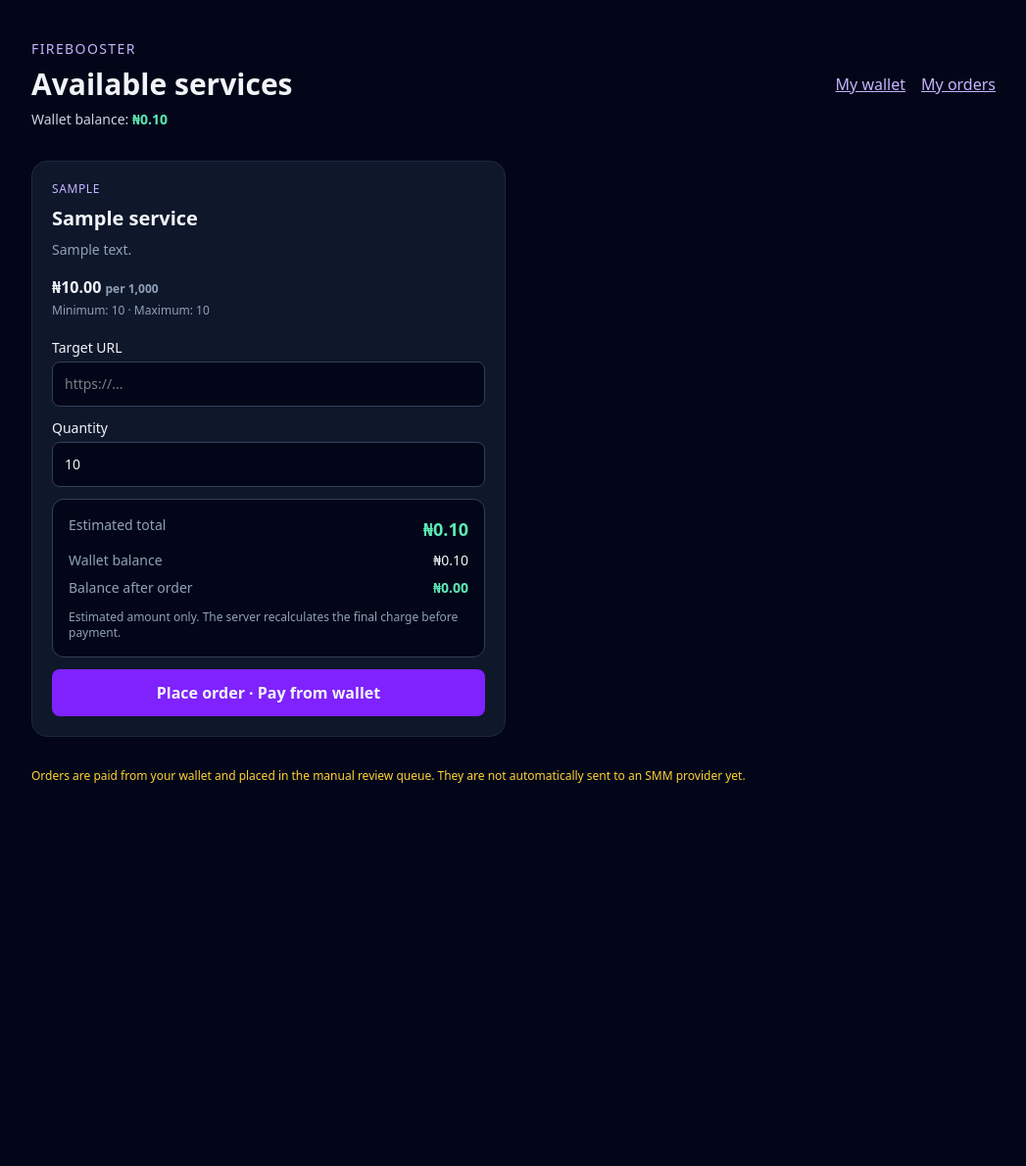
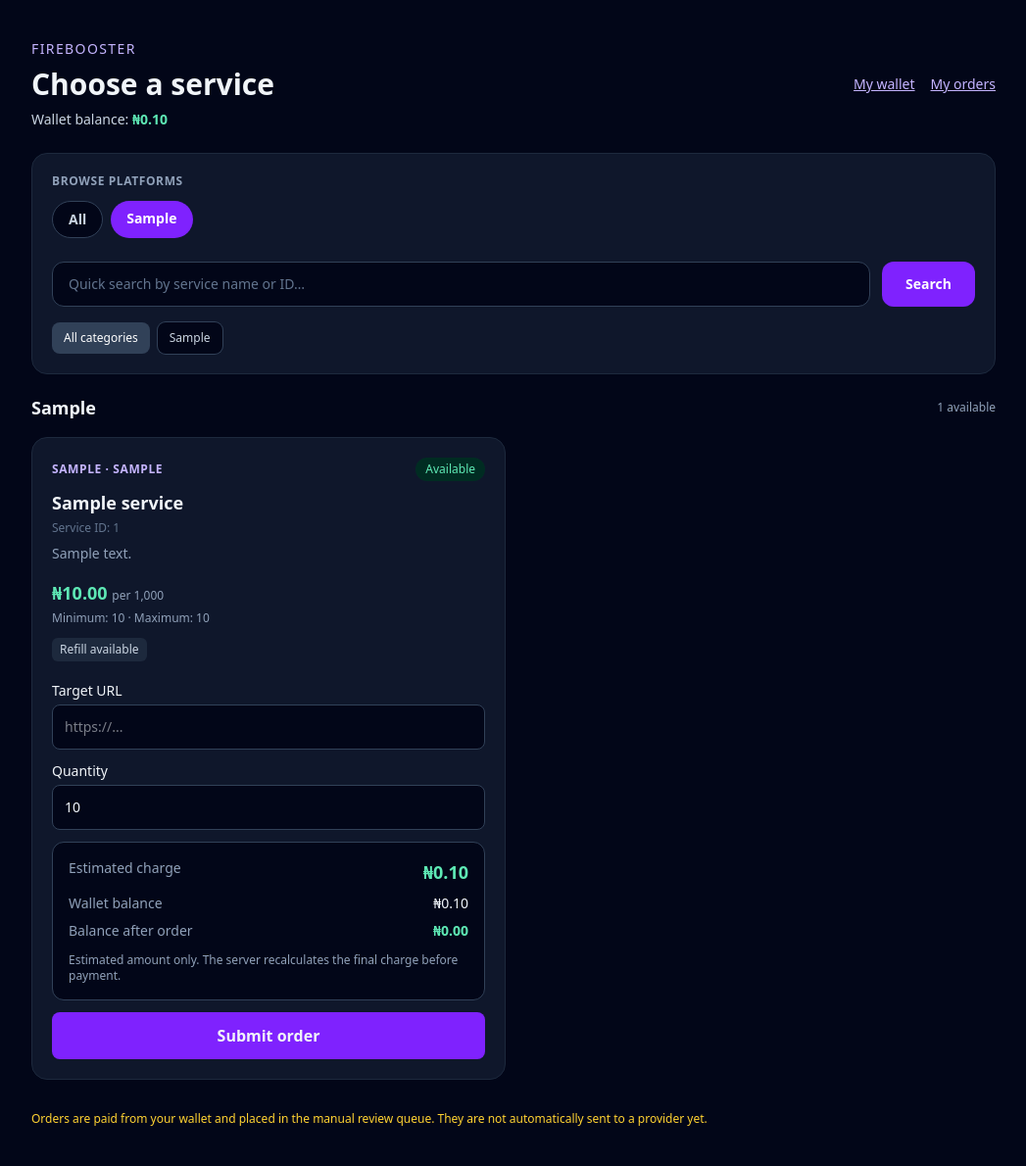
Before and after one commit to Blakesammy51/firebooster-panel, a Laravel app: a page that uses backend/resources/views/services/index.blade.php in a window 1280 px wide. Shown: the whole page at 98% size, without its empty margins (116-1163 px from the left). Before the commit the page ends 799 px from the top, so only its background shows below. Run offline with Laravel 12, Linux system fonts and the light colour scheme; a user stored in the database is signed in; tables that the repository leaves empty hold one stand-in row (values such as "Sample post"); style sheets or scripts are compiled from the project's sources.

Commit message:
Build searchable platform-based customer catalogue

```diff
--- a/backend/resources/views/services/index.blade.php
+++ b/backend/resources/views/services/index.blade.php
@@ -1,19 +1,78 @@
 <!doctype html>
-<html lang="en"><head><meta charset="utf-8"><meta name="viewport" content="width=device-width, initial-scale=1"><title>Services · Firebooster</title>@vite(['resources/css/app.css','resources/js/app.js'])</head>
-<body class="min-h-screen bg-slate-950 text-slate-100"><main class="mx-auto max-w-5xl px-5 py-10">
-<header class="mb-8 flex flex-wrap items-center justify-between gap-4"><div><p class="text-sm uppercase tracking-widest text-violet-300">Firebooster</p><h1 class="mt-2 text-3xl font-bold">Available services</h1><p class="mt-2 text-sm text-slate-300">Wallet balance: <strong class="text-emerald-300">₦{{ number_format($wallet->balance_kobo / 100, 2) }}</strong></p></div><div class="flex gap-4"><a class="text-violet-300 underline" href="{{ route('wallet.index') }}">My wallet</a><a class="text-violet-300 underline" href="{{ route('orders.index') }}">My orders</a></div></header>
+<html lang="en">
+<head>
+<meta charset="utf-8"><meta name="viewport" content="width=device-width, initial-scale=1">
+<title>Services · Firebooster</title>
+@vite(['resources/css/app.css','resources/js/app.js'])
+</head>
+<body class="min-h-screen bg-slate-950 text-slate-100">
+<main class="mx-auto max-w-5xl px-4 py-6 sm:px-5 sm:py-10">
+<header class="mb-6 flex flex-wrap items-center justify-between gap-4">
+    <div><p class="text-sm uppercase tracking-widest text-violet-300">Firebooster</p><h1 class="mt-2 text-3xl font-bold">Choose a service</h1><p class="mt-2 text-sm text-slate-300">Wallet balance: <strong class="text-emerald-300">₦{{ number_format($wallet->balance_kobo / 100, 2) }}</strong></p></div>
+    <nav class="flex gap-4 text-sm"><a class="text-violet-300 underline" href="{{ route('wallet.index') }}">My wallet</a><a class="text-violet-300 underline" href="{{ route('orders.index') }}">My orders</a></nav>
+</header>
+
 @if (session('status'))<p class="mb-5 rounded-lg bg-emerald-950 p-4 text-emerald-200">{{ session('status') }}</p>@endif
 @if ($errors->any())<div class="mb-5 rounded-lg bg-red-950 p-4 text-red-200">@foreach ($errors->all() as $error)<p>{{ $error }}</p>@endforeach</div>@endif
-<div class="grid gap-4 md:grid-cols-2">@forelse ($services as $service)
-<article class="rounded-2xl border border-slate-800 bg-slate-900 p-5"><p class="text-xs uppercase tracking-wider text-violet-300">{{ $service->platform }}</p><h2 class="mt-2 text-xl font-semibold">{{ $service->name }}</h2><p class="mt-2 text-sm text-slate-400">{{ $service->description }}</p><p class="mt-4 font-semibold">₦{{ number_format((float) $service->price_per_1000, 2) }} <span class="text-xs text-slate-400">per 1,000</span></p>
-<p class="mt-1 text-xs text-slate-400">Minimum: {{ number_format($service->minimum_quantity) }} · Maximum: {{ number_format($service->maximum_quantity) }}</p>
-<form class="order-form mt-5 space-y-3" method="POST" action="{{ route('orders.store') }}" data-price-per-1000="{{ (float) $service->price_per_1000 }}" data-wallet-kobo="{{ $wallet->balance_kobo }}">@csrf<input type="hidden" name="service_id" value="{{ $service->id }}">
-<label class="block text-sm">Target URL<input required type="url" name="target_url" placeholder="https://..." class="mt-1 w-full rounded-lg border border-slate-700 bg-slate-950 p-3"></label>
-<label class="block text-sm">Quantity<input class="quantity-input mt-1 w-full rounded-lg border border-slate-700 bg-slate-950 p-3" required type="number" name="quantity" min="{{ $service->minimum_quantity }}" max="{{ $service->maximum_quantity }}" value="{{ $service->minimum_quantity }}" step="1"></label>
-<div class="rounded-xl border border-slate-700 bg-slate-950 p-4 text-sm"><div class="flex justify-between gap-3"><span class="text-slate-400">Estimated total</span><strong class="order-total text-lg text-emerald-300">₦0.00</strong></div><div class="mt-2 flex justify-between gap-3"><span class="text-slate-400">Wallet balance</span><span class="wallet-balance">₦{{ number_format($wallet->balance_kobo / 100, 2) }}</span></div><div class="mt-2 flex justify-between gap-3"><span class="text-slate-400">Balance after order</span><strong class="balance-after">—</strong></div><p class="order-feedback mt-3 text-xs text-slate-400" aria-live="polite">Total updates when you change the quantity. Final amount is confirmed by the server.</p></div>
-<button class="w-full rounded-lg bg-violet-600 px-4 py-3 font-semibold">Place order · Pay from wallet</button></form></article>
-@empty<p class="rounded-xl border border-slate-800 p-6 text-slate-400">No services are available yet. Check back later.</p>@endforelse</div>{{ $services->links() }}
-<p class="mt-8 text-xs text-amber-300">Orders are paid from your wallet and placed in the manual review queue. They are not automatically sent to an SMM provider yet.</p></main>
+
+<section class="mb-5 rounded-2xl border border-slate-800 bg-slate-900 p-4 sm:p-5">
+    <p class="mb-3 text-xs font-semibold uppercase tracking-wider text-slate-400">Browse platforms</p>
+    <div class="-mx-1 flex gap-2 overflow-x-auto px-1 pb-2" aria-label="Service platforms">
+        <a href="{{ route('services.index', array_filter(['q' => $search, 'category' => null])) }}" class="shrink-0 rounded-full px-4 py-2 text-sm font-semibold {{ $selectedPlatform === '' ? 'bg-violet-600 text-white' : 'border border-slate-700 bg-slate-950 text-slate-300' }}">All</a>
+        @foreach ($platforms as $platform)
+            <a href="{{ route('services.index', array_filter(['platform' => $platform, 'q' => $search])) }}" class="shrink-0 rounded-full px-4 py-2 text-sm font-semibold {{ mb_strtolower($selectedPlatform) === mb_strtolower($platform) ? 'bg-violet-600 text-white' : 'border border-slate-700 bg-slate-950 text-slate-300' }}">{{ $platform }}</a>
+        @endforeach
+    </div>
+    <form method="GET" action="{{ route('services.index') }}" class="mt-4 grid gap-3 sm:grid-cols-[1fr_auto]">
+        @if ($selectedPlatform !== '')<input type="hidden" name="platform" value="{{ $selectedPlatform }}">@endif
+        @if ($selectedCategory !== '')<input type="hidden" name="category" value="{{ $selectedCategory }}">@endif
+        <label class="sr-only" for="catalogue-search">Quick search by service name or ID</label>
+        <input id="catalogue-search" type="search" name="q" value="{{ $search }}" placeholder="Quick search by service name or ID…" class="w-full rounded-xl border border-slate-700 bg-slate-950 px-4 py-3 text-sm text-white placeholder:text-slate-500 focus:border-violet-500 focus:outline-none">
+        <button class="rounded-xl bg-violet-600 px-6 py-3 text-sm font-semibold text-white">Search</button>
+    </form>
+    @if ($categories->isNotEmpty())
+    <div class="mt-4 flex flex-wrap gap-2">
+        <a href="{{ route('services.index', array_filter(['platform' => $selectedPlatform ?: null, 'q' => $search ?: null])) }}" class="rounded-lg px-3 py-2 text-xs {{ $selectedCategory === '' ? 'bg-slate-700 text-white' : 'bg-slate-950 text-slate-300 ring-1 ring-slate-700' }}">All categories</a>
+        @foreach ($categories as $category)
+            <a href="{{ route('services.index', array_filter(['platform' => $selectedPlatform ?: null, 'category' => $category, 'q' => $search ?: null])) }}" class="rounded-lg px-3 py-2 text-xs {{ mb_strtolower($selectedCategory) === mb_strtolower($category) ? 'bg-slate-700 text-white' : 'bg-slate-950 text-slate-300 ring-1 ring-slate-700' }}">{{ $category }}</a>
+        @endforeach
+    </div>
+    @endif
+</section>
+
+<div class="mb-4 flex items-center justify-between gap-3"><h2 class="text-lg font-semibold">{{ $selectedPlatform !== '' ? $selectedPlatform : 'All services' }}</h2><span class="text-xs text-slate-400">{{ $services->total() }} available</span></div>
+<div class="grid gap-4 md:grid-cols-2">
+@forelse ($services as $service)
+<article class="rounded-2xl border border-slate-800 bg-slate-900 p-5">
+    <div class="flex flex-wrap items-center justify-between gap-2"><p class="text-xs font-semibold uppercase tracking-wider text-violet-300">{{ $service->platform }}@if($service->category) · {{ $service->category }}@endif</p><span class="rounded-full bg-emerald-950 px-2.5 py-1 text-xs text-emerald-300">Available</span></div>
+    <h3 class="mt-2 text-lg font-bold">{{ $service->name }}</h3>
+    @if ($service->provider_service_id)<p class="mt-1 text-xs text-slate-500">Service ID: {{ $service->provider_service_id }}</p>@endif
+    @if ($service->description)<p class="mt-2 text-sm text-slate-400">{{ $service->description }}</p>@endif
+    <p class="mt-4 text-lg font-bold text-emerald-300">₦{{ number_format((float) $service->price_per_1000, 2) }} <span class="text-xs font-normal text-slate-400">per 1,000</span></p>
+    <p class="mt-1 text-xs text-slate-400">Minimum: {{ number_format($service->minimum_quantity) }} · Maximum: {{ number_format($service->maximum_quantity) }}</p>
+    @if ($service->provider_refill || $service->provider_cancel)
+    <div class="mt-3 flex flex-wrap gap-2">@if($service->provider_refill)<span class="rounded-md bg-slate-800 px-2 py-1 text-xs text-slate-300">Refill available</span>@endif @if($service->provider_cancel)<span class="rounded-md bg-slate-800 px-2 py-1 text-xs text-slate-300">Cancellation supported</span>@endif</div>
+    @endif
+    <form class="order-form mt-5 space-y-3" method="POST" action="{{ route('orders.store') }}" data-price-per-1000="{{ (float) $service->price_per_1000 }}" data-wallet-kobo="{{ $wallet->balance_kobo }}">
+        @csrf<input type="hidden" name="service_id" value="{{ $service->id }}">
+        <label class="block text-sm">Target URL<input required type="url" name="target_url" placeholder="https://..." class="mt-1 w-full rounded-lg border border-slate-700 bg-slate-950 p-3"></label>
+        <label class="block text-sm">Quantity<input class="quantity-input mt-1 w-full rounded-lg border border-slate-700 bg-slate-950 p-3" required type="number" name="quantity" min="{{ $service->minimum_quantity }}" max="{{ $service->maximum_quantity }}" value="{{ $service->minimum_quantity }}" step="1"></label>
+        <div class="rounded-xl border border-slate-700 bg-slate-950 p-4 text-sm">
+            <div class="flex justify-between gap-3"><span class="text-slate-400">Estimated charge</span><strong class="order-total text-lg text-emerald-300">₦0.00</strong></div>
+            <div class="mt-2 flex justify-between gap-3"><span class="text-slate-400">Wallet balance</span><span>₦{{ number_format($wallet->balance_kobo / 100, 2) }}</span></div>
+            <div class="mt-2 flex justify-between gap-3"><span class="text-slate-400">Balance after order</span><strong class="balance-after">—</strong></div>
+            <p class="order-feedback mt-3 text-xs text-slate-400" aria-live="polite">Charge updates when you change the quantity. The server confirms the final amount.</p>
+        </div>
+        <button class="w-full rounded-lg bg-violet-600 px-4 py-3 font-semibold">Submit order</button>
+    </form>
+</article>
+@empty
+<p class="rounded-xl border border-slate-800 p-6 text-slate-400 md:col-span-2">No matching services are available. Try another platform or search term.</p>
+@endforelse
+</div>
+<div class="mt-6">{{ $services->links() }}</div>
+<p class="mt-8 text-xs text-amber-300">Orders are paid from your wallet and placed in the manual review queue. They are not automatically sent to a provider yet.</p>
+</main>
 <script>
 document.querySelectorAll('.order-form').forEach((form) => {
     const quantity = form.querySelector('.quantity-input');
@@ -23,29 +82,22 @@ document.querySelectorAll('.order-form').forEach((form) => {
     const pricePer1000 = Number.parseFloat(form.getAttribute('data-price-per-1000'));
     const walletKobo = Number.parseInt(form.getAttribute('data-wallet-kobo'), 10);
     const money = (kobo) => '₦' + (kobo / 100).toFixed(2);
-
     const updateEstimate = () => {
         const amount = Number(quantity.value);
         if (!Number.isSafeInteger(amount) || !Number.isFinite(pricePer1000) || !Number.isFinite(walletKobo) || amount < Number(quantity.min) || amount > Number(quantity.max)) {
-            total.textContent = '—';
-            balanceAfter.textContent = '—';
+            total.textContent = '—'; balanceAfter.textContent = '—';
             feedback.textContent = 'Enter a quantity within the allowed limits.';
-            feedback.className = 'order-feedback mt-3 text-xs text-amber-300';
-            return;
+            feedback.className = 'order-feedback mt-3 text-xs text-amber-300'; return;
         }
-
-        // Match the server's kobo-based rounding calculation.
         const unitPriceKobo = Math.round(pricePer1000 * 100);
         const totalKobo = Math.floor((unitPriceKobo * amount + 500) / 1000);
         const remainingKobo = walletKobo - totalKobo;
-        total.textContent = money(totalKobo);
-        balanceAfter.textContent = money(remainingKobo);
+        total.textContent = money(totalKobo); balanceAfter.textContent = money(remainingKobo);
         balanceAfter.className = remainingKobo < 0 ? 'balance-after text-red-300' : 'balance-after text-emerald-300';
         feedback.textContent = remainingKobo < 0 ? 'Your wallet balance is too low for this order.' : 'Estimated amount only. The server recalculates the final charge before payment.';
         feedback.className = remainingKobo < 0 ? 'order-feedback mt-3 text-xs text-red-300' : 'order-feedback mt-3 text-xs text-slate-400';
     };
-
-    quantity.addEventListener('input', updateEstimate);
-    updateEstimate();
+    quantity.addEventListener('input', updateEstimate); updateEstimate();
 });
-</script></body></html>
+</script>
+</body></html>
```
